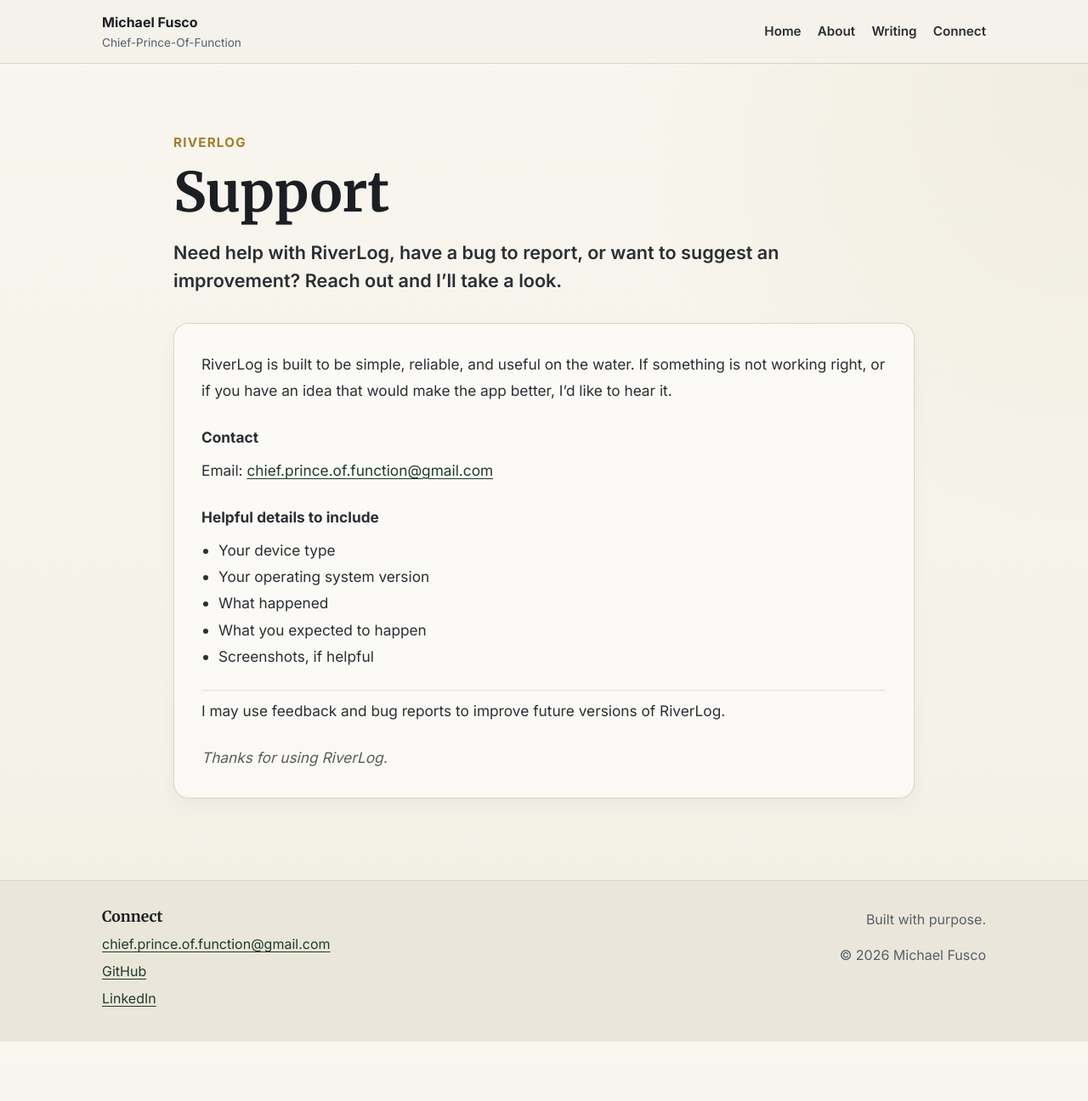
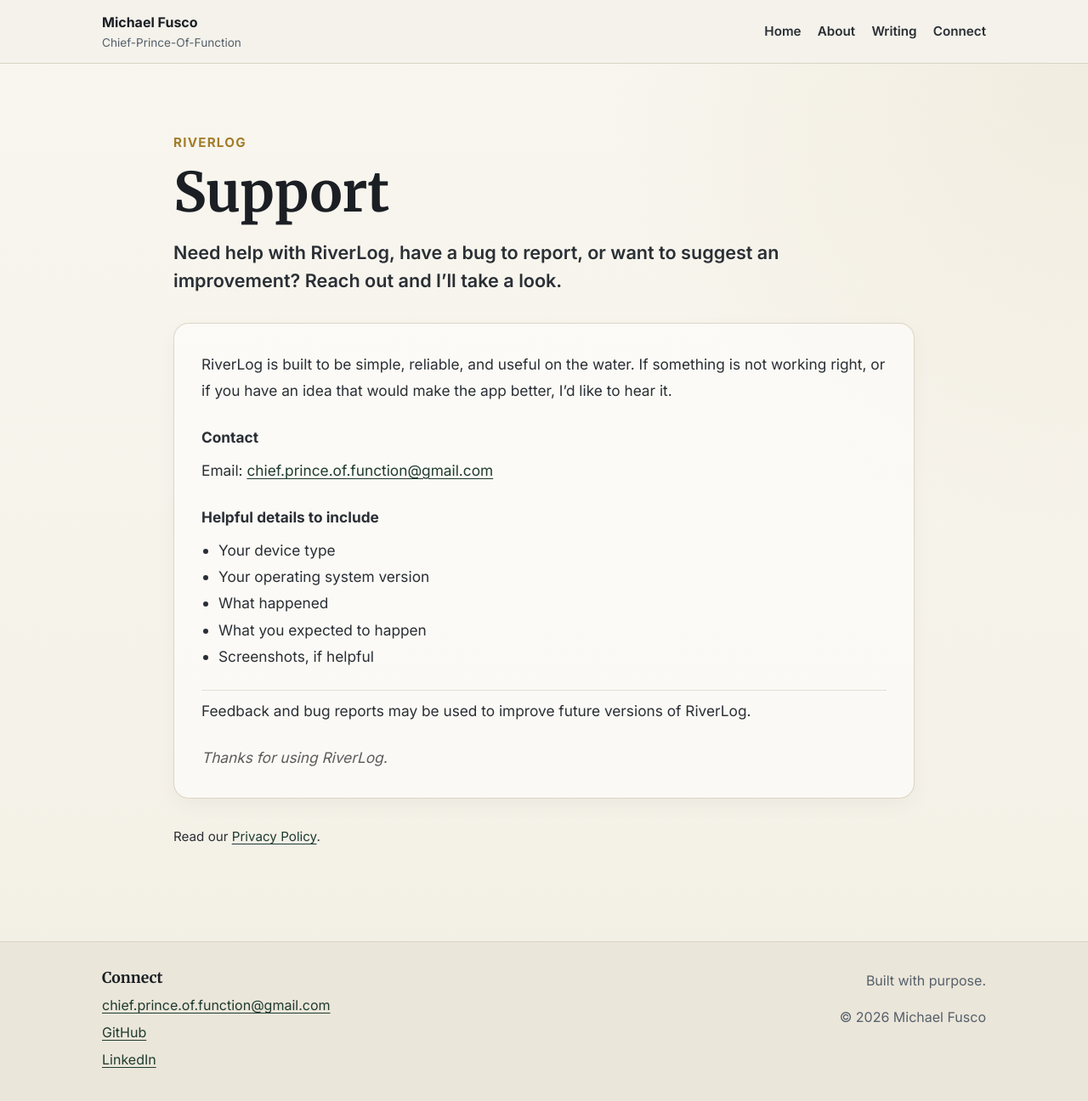
Before and after one commit to Chief-Prince-Of-Function/chief-prince-of-function.github.io, a Jekyll site: the page built from riverlog/support.html, in a window 1280 px wide and 1298 px high. Shown: the whole window at 85% size. Built offline with Jekyll 4.4.1, drawn with Linux system fonts in a browser that asks for light colours.

Commit message:
Update support section with contact details and styling

```diff
--- a/riverlog/support.html
+++ b/riverlog/support.html
@@ -6,6 +6,7 @@
 
 <section style="padding: 5rem 0 4rem; background: radial-gradient(circle at top right, rgba(179,157,92,0.10), transparent 35%);">
   <div style="max-width: 920px; margin: 0 auto; padding: 0 1.5rem;">
+
     <div style="margin-bottom: 1rem; color: #a47d2a; font-weight: 700; letter-spacing: 0.08em; text-transform: uppercase; font-size: 0.95rem;">
       RiverLog
     </div>
@@ -19,21 +20,29 @@
     </p>
 
     <div style="background: rgba(255,255,255,0.55); border: 1px solid rgba(165,145,110,0.35); border-radius: 18px; padding: 2rem; box-shadow: 0 8px 24px rgba(0,0,0,0.04);">
+
       <div style="display: grid; gap: 1.5rem; font-size: 1.08rem; line-height: 1.8;">
+
         <p style="margin: 0;">
           RiverLog is built to be simple, reliable, and useful on the water. If something is not working right, or if you have an idea that would make the app better, I’d like to hear it.
         </p>
 
         <div>
-          <p style="margin: 0 0 0.5rem; font-weight: 700;">Contact</p>
+          <p style="margin: 0 0 0.5rem; font-weight: 700;">
+            Contact
+          </p>
           <p style="margin: 0;">
             Email:
-            <a href="mailto:chief.prince.of.function@gmail.com">chief.prince.of.function@gmail.com</a>
+            <a href="mailto:chief.prince.of.function@gmail.com">
+              chief.prince.of.function@gmail.com
+            </a>
           </p>
         </div>
 
         <div>
-          <p style="margin: 0 0 0.5rem; font-weight: 700;">Helpful details to include</p>
+          <p style="margin: 0 0 0.5rem; font-weight: 700;">
+            Helpful details to include
+          </p>
           <ul style="margin: 0; padding-left: 1.25rem;">
             <li>Your device type</li>
             <li>Your operating system version</li>
@@ -45,14 +54,22 @@
 
         <div style="padding-top: 0.5rem; border-top: 1px solid rgba(165,145,110,0.25);">
           <p style="margin: 0;">
-            I may use feedback and bug reports to improve future versions of RiverLog.
+            Feedback and bug reports may be used to improve future versions of RiverLog.
           </p>
         </div>
 
         <p style="margin: 0; font-style: italic; color: #5c5c5c;">
           Thanks for using RiverLog.
         </p>
+
       </div>
     </div>
+
+    <!-- Link to Privacy -->
+    <p style="margin-top: 2rem; font-size: 0.95rem;">
+      Read our
+      <a href="/riverlog/privacy-policy.html">Privacy Policy</a>.
+    </p>
+
   </div>
 </section>
```
